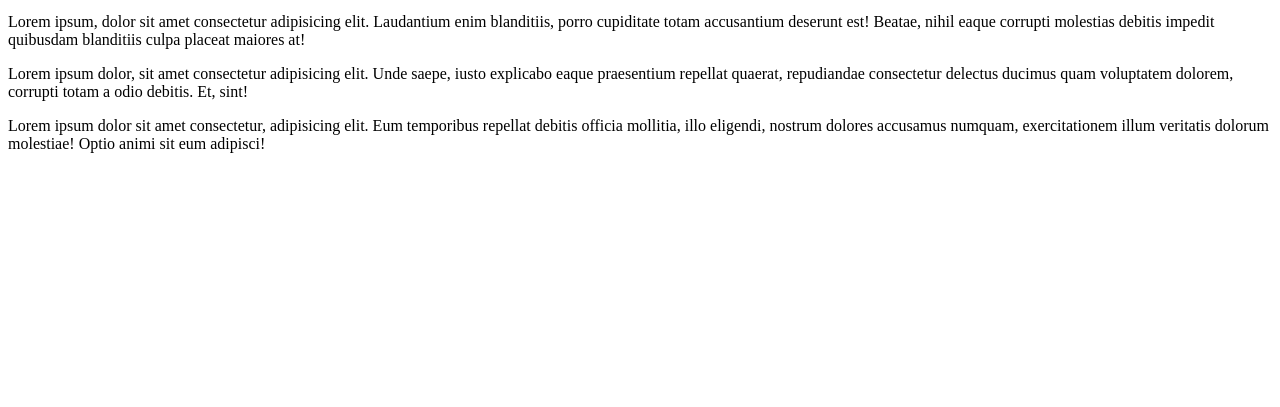
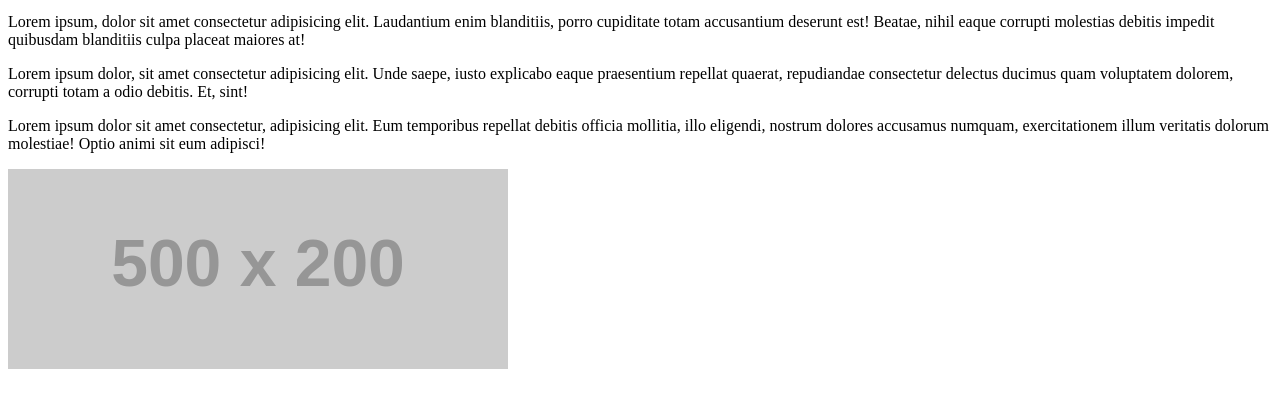
Before and after one commit to sapoflamenco/practicas_web, a plain HTML site: page 04_inicio/index.html in a window 1280 px wide. Shown: the part 101-508 px from the top of the page. Drawn offline with Linux system fonts and the light colour scheme; placeholder pictures from the web are drawn by us.

Commit message:
añadir imagen al body

```diff
--- a/04_inicio/index.html
+++ b/04_inicio/index.html
@@ -18,5 +18,6 @@
     <p>Lorem ipsum, dolor sit amet consectetur adipisicing elit. Laudantium enim blanditiis, porro cupiditate totam accusantium deserunt est! Beatae, nihil eaque corrupti molestias debitis impedit quibusdam blanditiis culpa placeat maiores at!</p>
     <p>Lorem ipsum dolor, sit amet consectetur adipisicing elit. Unde saepe, iusto explicabo eaque praesentium repellat quaerat, repudiandae consectetur delectus ducimus quam voluptatem dolorem, corrupti totam a odio debitis. Et, sint!</p>
     <p>Lorem ipsum dolor sit amet consectetur, adipisicing elit. Eum temporibus repellat debitis officia mollitia, illo eligendi, nostrum dolores accusamus numquam, exercitationem illum veritatis dolorum molestiae! Optio animi sit eum adipisci!</p>
+    <img src="https://via.placeholder.com/500x200" alt="imagen simulada">
 </body>
 </html>
```
